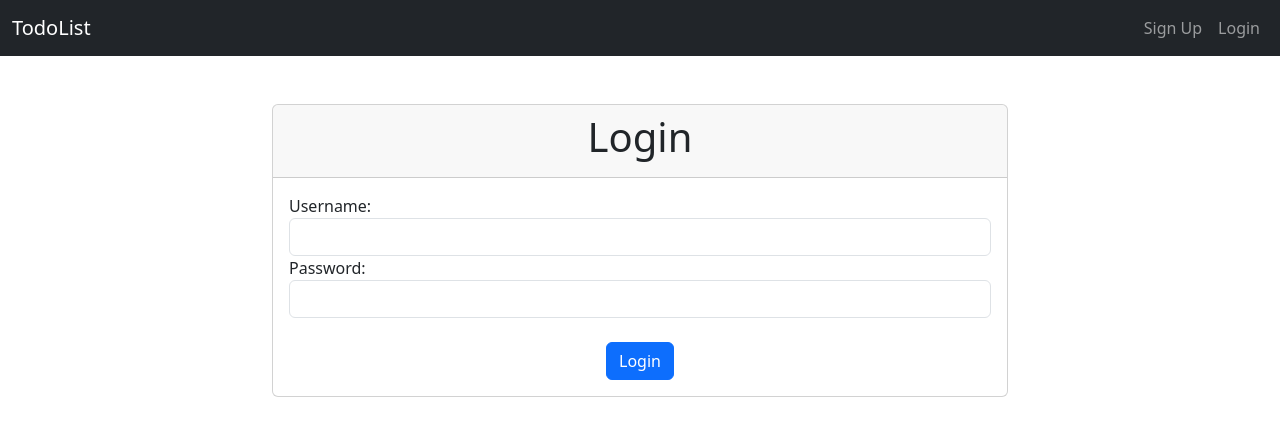
After one commit to dcanosu/Learning-Flask, a Flask app: template apps/todo-list/todor/templates/auth/login.html in a window 1280 px wide. The commit adds this page. Shown: the top 436 px of the page. Run offline with Flask 3, Linux system fonts and the light colour scheme; the template is opened without the code that fills it, so the values that code supplies are empty.

Commit message:
Adding unit5 - set up the login and sign up for users

```diff
--- a/apps/todo-list/todor/__init__.py
+++ b/apps/todo-list/todor/__init__.py
@@ -1,4 +1,4 @@
-from flask import Flask
+from flask import Flask, render_template
 
 def create_app():
 
@@ -19,5 +19,5 @@ def create_app():
 
     @app.route("/")
     def index():
-        return "Hello world !"
+        return render_template("index.html")
     return app
--- a/apps/todo-list/todor/auth.py
+++ b/apps/todo-list/todor/auth.py
@@ -1,11 +1,11 @@
-from flask import Blueprint
+from flask import Blueprint, render_template
 
 bp = Blueprint("auth", __name__, url_prefix="/auth")
 
 @bp.route("/register")
 def register():
-    return "Sign up an usert"
+    return render_template("auth/register.html")
 
 @bp.route("/login")
 def login():
-    return "login"
+    return render_template("auth/login.html")
--- /dev/null
+++ b/apps/todo-list/todor/templates/auth/login.html
@@ -0,0 +1,31 @@
+{% extends "base.html" %}
+
+{% block content %}
+<div class="container mt-5">
+    <div class="row justify-content-center">
+        <div class="col-sm-8">
+            <div class="card">
+                <div class="card-header">
+                    <h1 class="text-center">{% block title %} Login {% endblock %}</h1>
+                </div>
+                <div class="card-body">
+                    <form action="" method="post">
+                        <div class="form-group">
+                            <label for="username">Username:</label>
+                            <input type="text" class="form-control" name="username" id="username" required>
+                        </div>
+                        <div class="form-group">
+                            <label for="password">Password:</label>
+                            <input type="password" class="form-control" name="password" id="password" required>
+                        </div>
+                        <br>
+                        <div class="text-center">
+                            <input type="submit" class="btn btn-primary" value="Login">
+                        </div>
+                    </form>
+                </div>
+            </div>
+        </div>
+    </div>
+</div>
+{% endblock %}
--- a/apps/todo-list/todor/templates/base.html
+++ b/apps/todo-list/todor/templates/base.html
@@ -12,26 +12,23 @@
 
 <body>
 
-    <nav class="navbar navbar-expand-lg bg-body-tertiary">
+    <!-- <nav class="navbar navbar-expand-ls bg-body-tertiary"> -->
+    <nav class="navbar navbar-expand-sm navbar-dark bg-dark" data-bs-theme="dark">
+    <!-- <nav class="navbar bg-dark border-bottom border-body" data-bs-theme="dark"> -->
         <div class="container-fluid">
-            <a class="navbar-brand" href="#">Navbar</a>
+            <a class="navbar-brand" href="{{url_for('index')}}">TodoList</a>
             <button class="navbar-toggler" type="button" data-bs-toggle="collapse" data-bs-target="#navbarNav"
                 aria-controls="navbarNav" aria-expanded="false" aria-label="Toggle navigation">
                 <span class="navbar-toggler-icon"></span>
             </button>
-            <div class="collapse navbar-collapse" id="navbarNav">
+            <div class="collapse navbar-collapse justify-content-end" id="navbarNav">
                 <ul class="navbar-nav">
                     <li class="nav-item">
-                        <a class="nav-link active" aria-current="page" href="#">Home</a>
+                        <!-- <a class="nav-link active" aria-current="page" href="#">Home</a> -->
+                        <a class="nav-link" href="{{url_for('auth.register')}}">Sign Up</a>
                     </li>
                     <li class="nav-item">
-                        <a class="nav-link" href="#">Features</a>
-                    </li>
-                    <li class="nav-item">
-                        <a class="nav-link" href="#">Pricing</a>
-                    </li>
-                    <li class="nav-item">
-                        <a class="nav-link disabled" aria-disabled="true">Disabled</a>
+                        <a class="nav-link" href="{{url_for('auth.login')}}">Login</a>
                     </li>
                 </ul>
             </div>
```
Also changed, not shown: apps/todo-list/todor/templates/auth/register.html (added, +33 -0 lines), apps/todo-list/todor/templates/index.html (+14 -1 lines), 2 other files.
